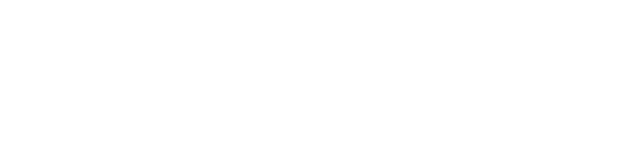
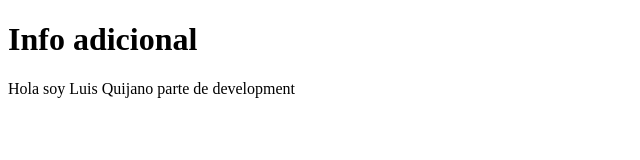
Before and after one commit to LuisQuijano5/Pr-ctica_Git2, a plain HTML site: page index.html in a window 1280 px wide. Shown: the whole page, without its empty margins (0-640 px from the left). Drawn offline with Linux system fonts and the light colour scheme.

Commit message:
Agregar nuevo div con info adicional

```diff
--- a/index.html
+++ b/index.html
@@ -6,6 +6,9 @@
     <title>Document</title>
 </head>
 <body>
-
+    <div id="div1">
+        <h1>Info adicional</h1>
+        <p>Hola soy Luis Quijano parte de development</p>
+    </div>
 </body>
 </html>
```
